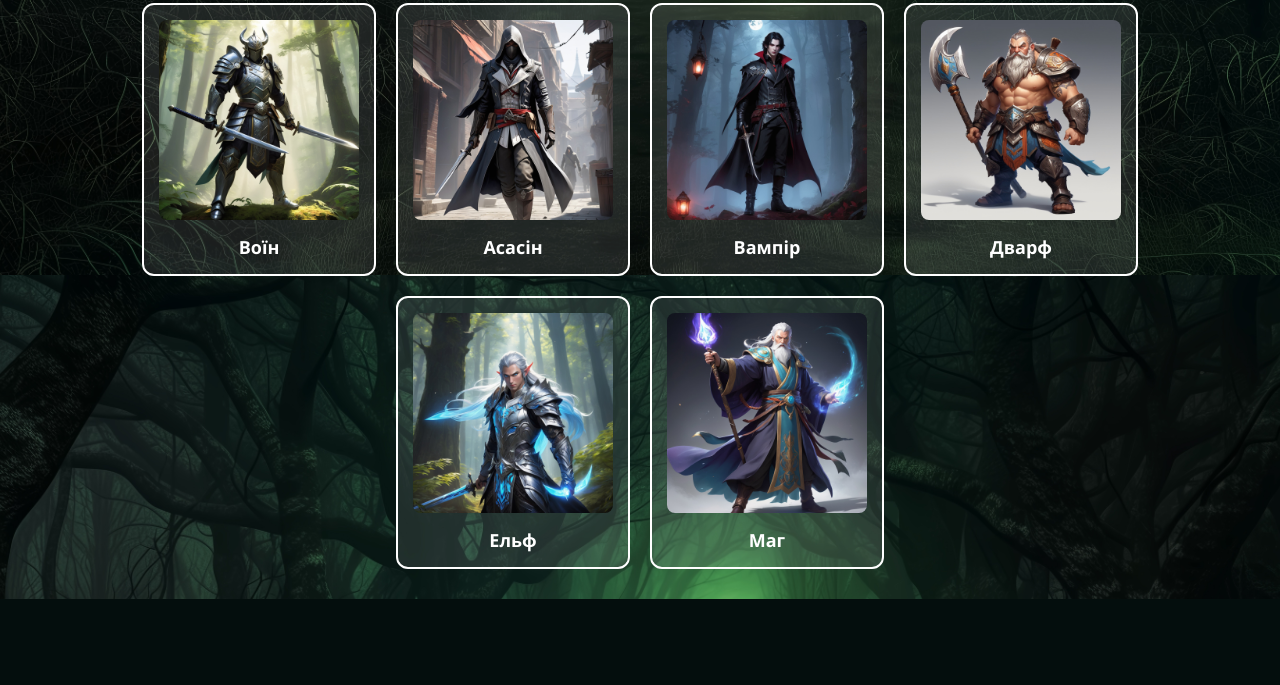
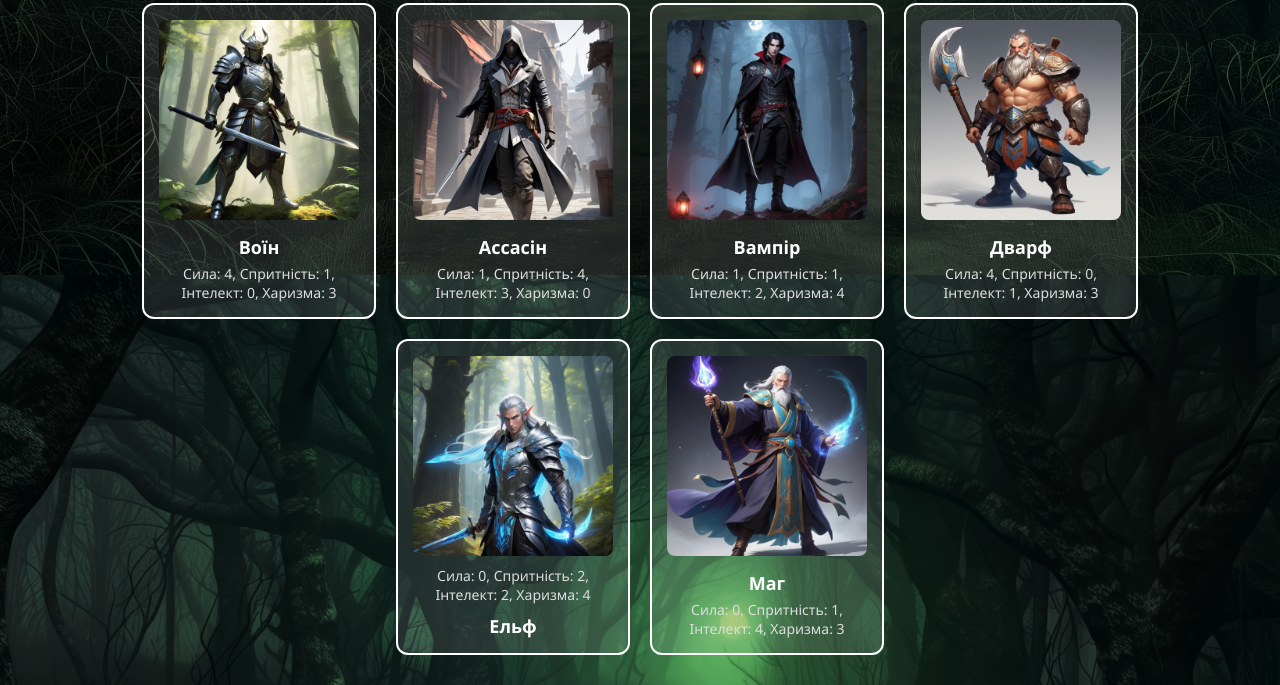
Before and after one commit to zekkke/call-of-adventure, a Flask app: page / in a window 1280 px wide. Shown: the part 525-1210 px from the top of the page. Before the commit the page ends 1124 px from the top, so only its background shows below. Run offline with Flask 3, Linux system fonts and the light colour scheme.

Commit message:
Update start.html

```diff
--- a/templates/start.html
+++ b/templates/start.html
@@ -30,6 +30,23 @@
       border-radius: 10px;
     }
 
+    #loading {
+      display: none;
+      margin-top: 10px;
+      width: 20px;
+      height: 20px;
+      border: 3px solid #fff;
+      border-top: 3px solid transparent;
+      border-radius: 50%;
+      animation: spin 1s linear infinite;
+      margin: 10px auto;
+    }
+
+    @keyframes spin {
+      0% { transform: rotate(0deg); }
+      100% { transform: rotate(360deg); }
+    }
+
     .character-grid {
       display: flex;
       flex-wrap: wrap;
@@ -49,9 +66,11 @@
       transition: transform 0.2s;
     }
 
-    .character:hover {
+    .character:hover, .character:focus {
       transform: scale(1.05);
       background-color: rgba(255, 255, 255, 0.2);
+      outline: 2px solid #fff;
+      outline-offset: 2px;
     }
 
     .character img {
@@ -64,6 +83,13 @@
       font-size: 18px;
       font-weight: bold;
     }
+
+    .char-stats {
+      font-size: 14px;
+      color: #ddd;
+      margin-top: 5px;
+    }
+
   </style>
 </head>
 <body>
@@ -74,45 +100,66 @@
   <div class="intro">
     <h2>Обери свого персонажа</h2>
     <p>Кожен має свої унікальні характеристики, що впливатимуть на результат пригоди.</p>
+    <div id="loading"></div>
   </div>
 
   <div class="character-grid">
-    <div class="character" onclick="selectCharacter('воїн', { strength: 4, dexterity: 1, intelligence: 0, charisma: 3 })">
+    <div class="character" onclick="selectCharacter('воїн', { strength: 4, dexterity: 1, intelligence: 0, charisma: 3, weapon: 'Дворучний меч', inventory: ['Щит', 'Факел', 'Мотузка'] })">
       <img src="/static/img/warrior.png" alt="Воїн">
       <div class="char-name">Воїн</div>
+      <div class="char-stats">Сила: 4, Спритність: 1, Інтелект: 0, Харизма: 3</div>
     </div>
 
-    <div class="character" onclick="selectCharacter('асасін', { strength: 1, dexterity: 4, intelligence: 3, charisma: 0 })">
-      <img src="/static/img/assassin.png" alt="Асасін">
-      <div class="char-name">Асасін</div>
+    <div class="character" onclick="selectCharacter('ассасін', { strength: 1, dexterity: 4, intelligence: 3, charisma: 0, weapon: ['Два кинджали', 'Прихований клинок на запясті', 'Отруйні дротики', 'Метальні клинки'], inventory: ['Отрута', 'Гак', 'Факел', 'Мотузка'] })">
+      <img src="/static/img/assassin.png" alt="Ассасін">
+      <div class="char-name">Ассасін</div>
+      <div class="char-stats">Сила: 1, Спритність: 4, Інтелект: 3, Харизма: 0</div>
     </div>
 
-    <div class="character" onclick="selectCharacter('вампір', { strength: 1, dexterity: 1, intelligence: 2, charisma: 4 })">
+    <div class="character" onclick="selectCharacter('вампір', { strength: 1, dexterity: 1, intelligence: 2, charisma: 4, weapon: ['Кігті', 'Клики'], inventory: ['Еліксир крові', 'Амулет ночі для гіпнозу'] })">
       <img src="/static/img/vampir.png" alt="вампір">
       <div class="char-name">Вампір</div>
+      <div class="char-stats">Сила: 1, Спритність: 1, Інтелект: 2, Харизма: 4</div>
     </div>
 
-    <div class="character" onclick="selectCharacter('дварф', { strength: 4, dexterity: 0, intelligence: 1, charisma: 3 })">
+    <div class="character" onclick="selectCharacter('дварф', { strength: 4, dexterity: 0, intelligence: 1, charisma: 3, weapon: ['Бойова сокира', 'Скімітар'], inventory: ['Пляшка Елю', 'Факел', 'Міцна мотузка'] })">
       <img src="/static/img/dwarf.png" alt="дварф">
       <div class="char-name">Дварф</div>
+      <div class="char-stats">Сила: 4, Спритність: 0, Інтелект: 1, Харизма: 3</div>
     </div>
 
-    <div class="character" onclick="selectCharacter('ельф', { strength: 0, dexterity: 2, intelligence: 2, charisma: 4 })">
+    <div class="character" onclick="selectCharacter('ельф', { strength: 0, dexterity: 2, intelligence: 2, charisma: 4, weapon: ['Лук і стріли', 'Короткий меч'], inventory: ['Мотузка', 'Цілющі трави', 'Факел', 'Магічний кристал для звязку з природою'] })">
       <img src="/static/img/elf.png" alt="ельф">
+      <div class="char-stats">Сила: 0, Спритність: 2, Інтелект: 2, Харизма: 4</div>
       <div class="char-name">Ельф</div>
     </div>
 
-    <div class="character" onclick="selectCharacter('маг', { strength: 0, dexterity: 1, intelligence: 4, charisma: 3 })">
+    <div class="character" onclick="selectCharacter('маг', { strength: 0, dexterity: 1, intelligence: 4, charisma: 3, weapon: 'Магічний посох', inventory: ['Книга заклинань', 'Магічний порошок', 'Сфера світла'] })">
       <img src="/static/img/mage.png" alt="маг">
       <div class="char-name">Маг</div>
+      <div class="char-stats">Сила: 0, Спритність: 1, Інтелект: 4, Харизма: 3</div>
     </div>
   </div>
 
   <script>
+    // Глобальний обробник помилок
+    window.onerror = function(message, source, lineno, colno, error) {
+      console.error(`Помилка: ${message} у файлі ${source}:${lineno}:${colno}`);
+      alert("Виникла помилка. Спробуйте перезапустити гру.");
+    };
+
     async function selectCharacter(name, stats) {
+      const loading = document.getElementById("loading");
+      loading.style.display = "block"; // Показуємо повідомлення про завантаження
+
+      // Очищаємо localStorage перед початком нової гри
+      localStorage.clear(); // Очищаємо всі дані
       // Зберігаємо обраного персонажа та його характеристики
       localStorage.setItem('selectedCharacter', name);
       localStorage.setItem('characterStats', JSON.stringify(stats));
+      localStorage.setItem('characterName', name); // Зберігаємо ім'я персонажа
+      localStorage.setItem('characterInventory', JSON.stringify(stats.inventory)); // Зберігаємо інвентар персонажа
+      localStorage.setItem('characterWeapon', stats.weapon); // Зберігаємо зброю персонажа
 
       // Запит до /start_prompt для отримання вступної пригоди
       try {
@@ -122,10 +169,18 @@
           body: JSON.stringify({ character: name })
         });
 
+        if (!response.ok) {
+          throw new Error(`HTTP error! Status: ${response.status}`);
+        }
+
         const data = await response.json();
         if (data.error) {
           alert("Помилка: " + data.error);
           return;
+        }
+
+        if (typeof data.intro !== "string") {
+          throw new Error("Отримано некоректний вступ від сервера.");
         }
 
         // Зберігаємо вступну пригоду в localStorage
@@ -135,6 +190,8 @@
         window.location.href = "/game";
       } catch (error) {
         alert("Помилка під час запиту до сервера: " + error.message);
+      } finally {
+        loading.style.display = "none"; // Приховуємо повідомлення про завантаження
       }
     }
   </script>
```
